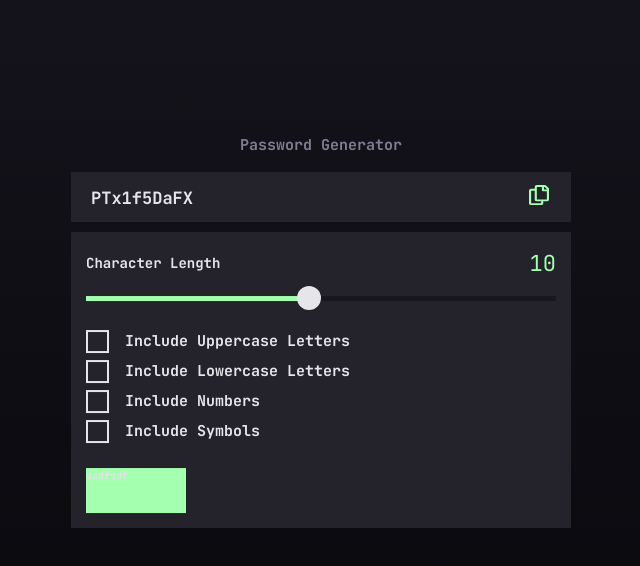
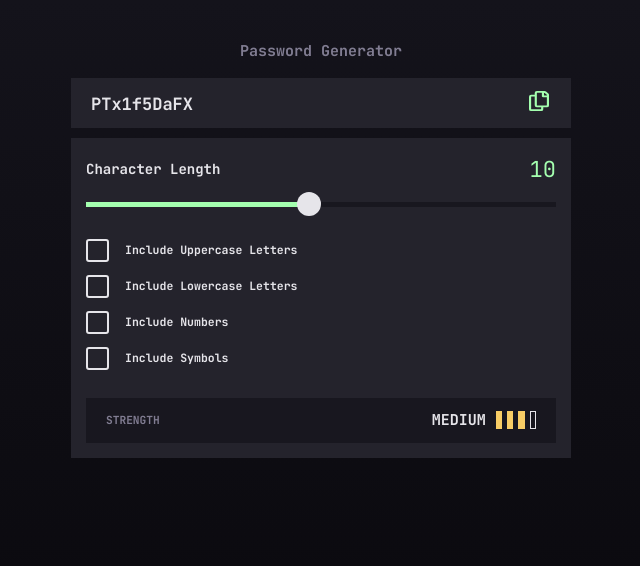
Before and after one commit to Hugo-Farias/password-generator, a React (Vite) app: page / in a window 1280 px wide. Shown: the top 566 px of the page, without its empty margins (319-959 px from the left). Built offline with nearby package versions, Linux system fonts and the light colour scheme.

Commit message:
strength constainer

```diff
--- a/src/App.scss
+++ b/src/App.scss
@@ -4,7 +4,8 @@
   display: flex;
   flex-direction: column;
   gap: 1rem;
-  transform: translateY(30%);
+  //transform: translateY(10%);
+  margin-top: 3rem;
   margin-inline: auto;
   max-width: 52rem;
   min-width: 32rem;
--- a/src/_variables.scss
+++ b/src/_variables.scss
@@ -7,3 +7,4 @@ $color-primary: #a4ffaf;
 $color-null: #18171f;
 $color-window: #24232c;
 $color-font: #e6e5ea;
+$color-litegrey: #817d92;
--- a/src/components/options/InclusionToggles.scss
+++ b/src/components/options/InclusionToggles.scss
@@ -6,15 +6,22 @@
   gap: 0.7rem;
 
   & > .checkbox-container {
+    transition: background-color 0.2s ease-in-out;
     display: flex;
     gap: 1.6rem;
+    padding: 0.3rem 0;
     align-items: center;
     cursor: pointer;
+
+    &:hover {
+      background-color: rgba(0, 0, 0, 0.2);
+    }
 
     & > .checkbox {
       transition: all 0.2s ease-in-out;
       transition-property: background-color, border;
       border: 0.2rem solid $color-font;
+      border-radius: 0.3rem;
       background-color: $color-window;
       height: 2.3rem;
       aspect-ratio: 1;
@@ -26,11 +33,13 @@
         background-position: center;
         background-repeat: no-repeat;
         background-size: 1.8rem;
+        background-position-y: 0.4rem;
       }
     }
 
     & > .label {
-      font-size: 1.5rem;
+      font-size: 1.15rem;
+      font-weight: 700;
     }
   }
 }
--- a/src/components/options/InclusionToggles.tsx
+++ b/src/components/options/InclusionToggles.tsx
@@ -27,7 +27,6 @@ const InclusionToggles = function () {
 
   const handleCheck = function (e: string) {
     setCheckState((prev) => {
-      console.log(checkState);
       return { ...prev, [e]: !checkState[e] };
     });
   };
--- a/src/components/options/Strength.scss
+++ b/src/components/options/Strength.scss
@@ -1,7 +1,41 @@
 @import "../../variables";
 
 .strength {
+  display: flex;
+  justify-content: space-between;
+  align-items: center;
   height: 4.5rem;
-  width: 10rem;
-  background-color: $color-primary;
+  width: 100%;
+  padding: 1.5rem 2rem;
+  background-color: $color-null;
+
+  & > .label {
+    color: $color-litegrey;
+    font-size: 1.12rem;
+  }
+
+  & > .level {
+    display: flex;
+    gap: 1rem;
+    align-items: center;
+    & > .level-name {
+      font-size: 1.5rem;
+    }
+
+    & > .pips-container {
+      display: flex;
+      gap: 0.5rem;
+      & > .pip {
+        //position: absolute;
+        height: 1.75rem;
+        aspect-ratio: 0.36;
+        border: 0.1rem solid $color-font;
+
+        &.filled {
+          background-color: #f8cd65;
+          border: none;
+        }
+      }
+    }
+  }
 }
--- a/src/components/options/Strength.tsx
+++ b/src/components/options/Strength.tsx
@@ -1,7 +1,20 @@
 import "./Strength.scss";
 
 const Strength = function () {
-  return <div className="strength">asdfsdf</div>;
+  return (
+    <div className="strength">
+      <h4 className="label">STRENGTH</h4>
+      <div className="level">
+        <h3 className="level-name">MEDIUM</h3>
+        <div className="pips-container">
+          <span className="pip filled" />
+          <span className="pip filled" />
+          <span className="pip filled" />
+          <span className="pip" />
+        </div>
+      </div>
+    </div>
+  );
 };
 
 export default Strength;
--- a/src/index.scss
+++ b/src/index.scss
@@ -12,16 +12,13 @@
   font-family: "JetBrains Mono", sans-serif;
   font-size: 10px;
   line-height: 1.5;
-  font-weight: 400;
-
-  color: $color-font;
-  background: linear-gradient(180deg, #14131b 0%, #08070b 100%);
 
   font-synthesis: none;
   text-rendering: optimizeLegibility;
   -webkit-font-smoothing: antialiased;
   -moz-osx-font-smoothing: grayscale;
   -webkit-text-size-adjust: 100%;
+  height: 100%;
 }
 
 * {
@@ -31,6 +28,8 @@
 }
 
 body {
+  color: $color-font;
   position: relative;
-  height: 100vh;
+  //overflow: hidden;
+  background: linear-gradient(180deg, #14131b 0%, #08070b 100%);
 }
```
